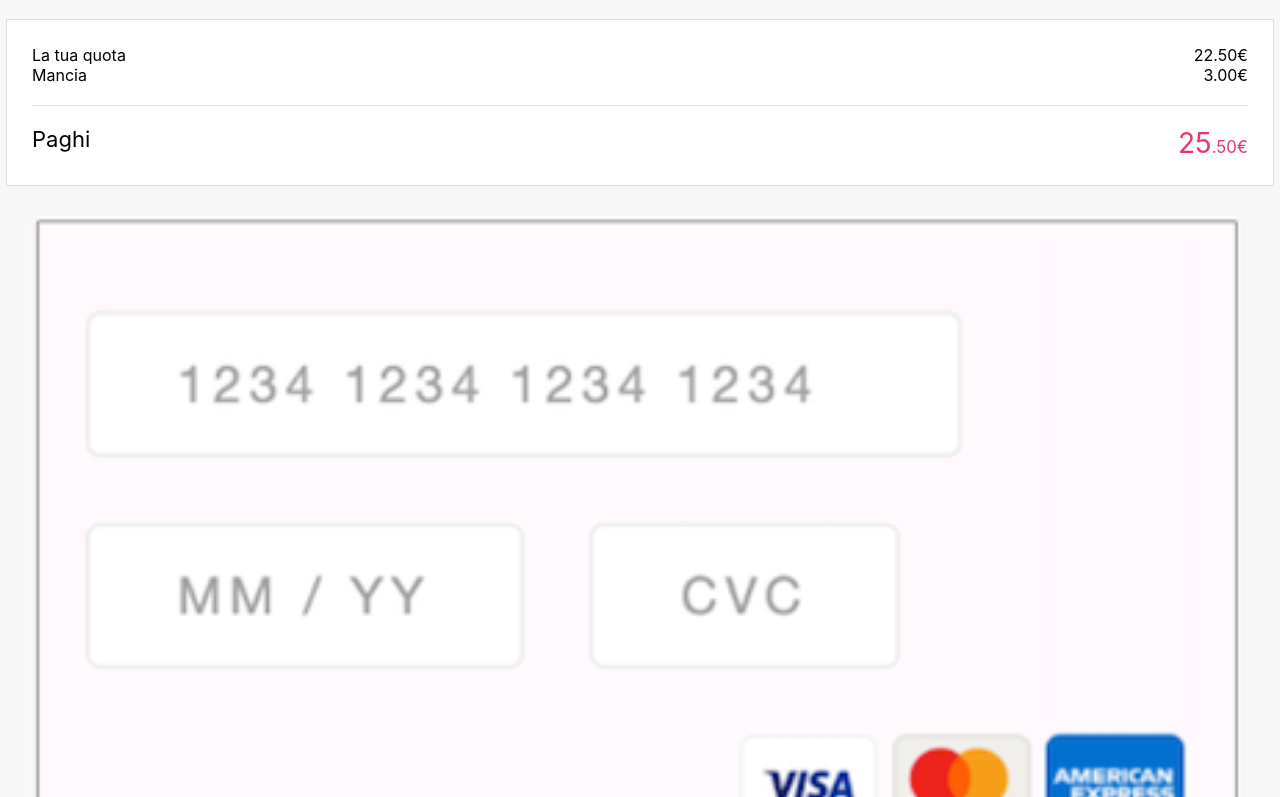
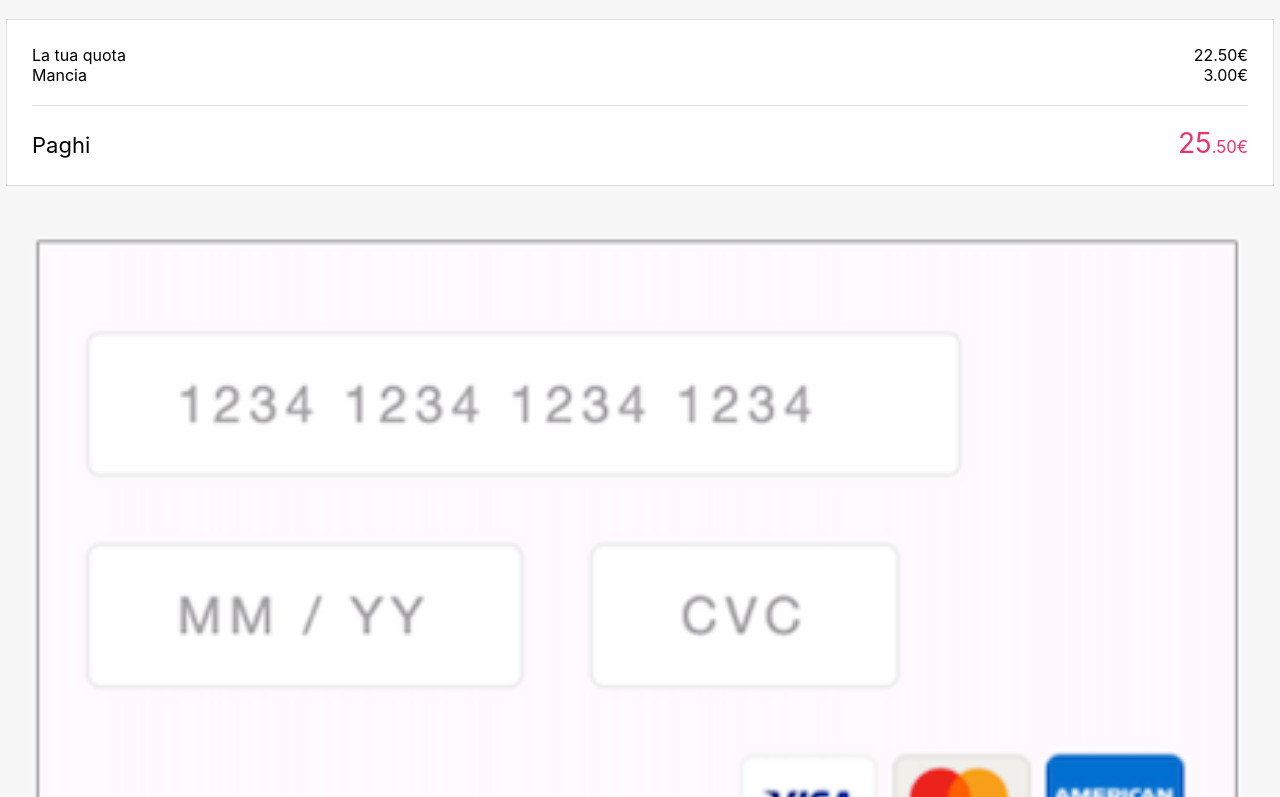
Before and after one commit to qodeup/code-challenge-fe, a React (Create React App) app: page / in a window 1280 px wide. Shown: the part 1083-1880 px from the top of the page. Built offline with nearby package versions, Linux system fonts and the light colour scheme.

Commit message:
Minor style changes

```diff
--- a/src/app.css
+++ b/src/app.css
@@ -64,6 +64,7 @@
   max-width: 100%;
 }
 
+.mt-6 {margin-top: 6px;}
 .mt-10 {margin-top: 10px;}
 .mt-20 {margin-top: 20px;}
 .mt-30 {margin-top: 30px;}
--- a/src/modules/checkout/index.tsx
+++ b/src/modules/checkout/index.tsx
@@ -23,7 +23,7 @@ export const Content: FC<HeaderProps> = ({ }) => (
                 <div className="col-12">
                     <div className="row mt-20">
                         <div className="col-6 t-left">
-                            <div>Paghi</div>
+                            <div className="mt-6">Paghi</div>
                         </div>
                         <div className="col-6 t-right">
                             <div className="price">25<small>.50€</small></div>
@@ -33,7 +33,7 @@ export const Content: FC<HeaderProps> = ({ }) => (
             </div>
 
         </div>
-        <img src={payments} width="100%" alt="payments" />
+        <img className="mt-20" src={payments} width="100%" alt="payments" />
     </>
 )
 
```
